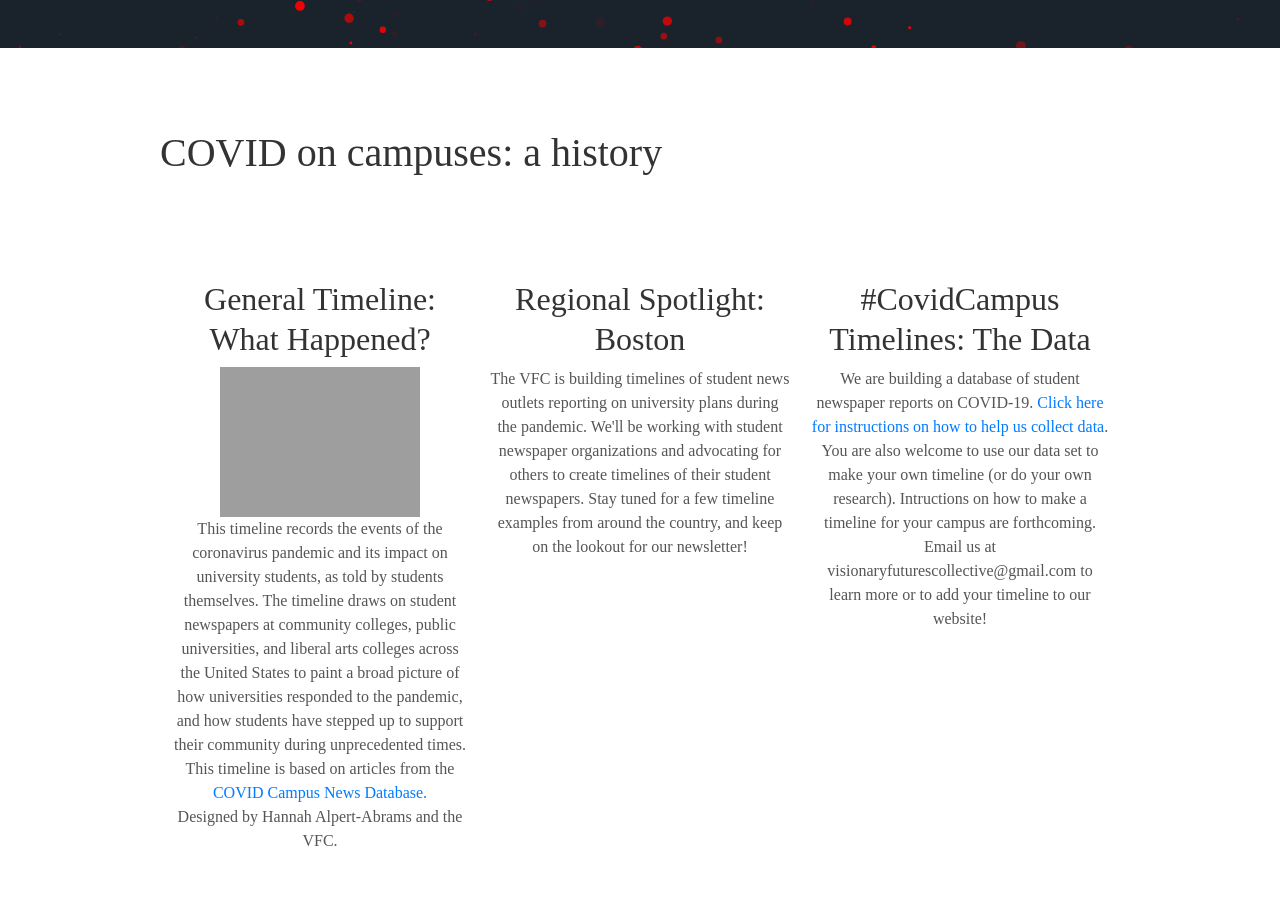
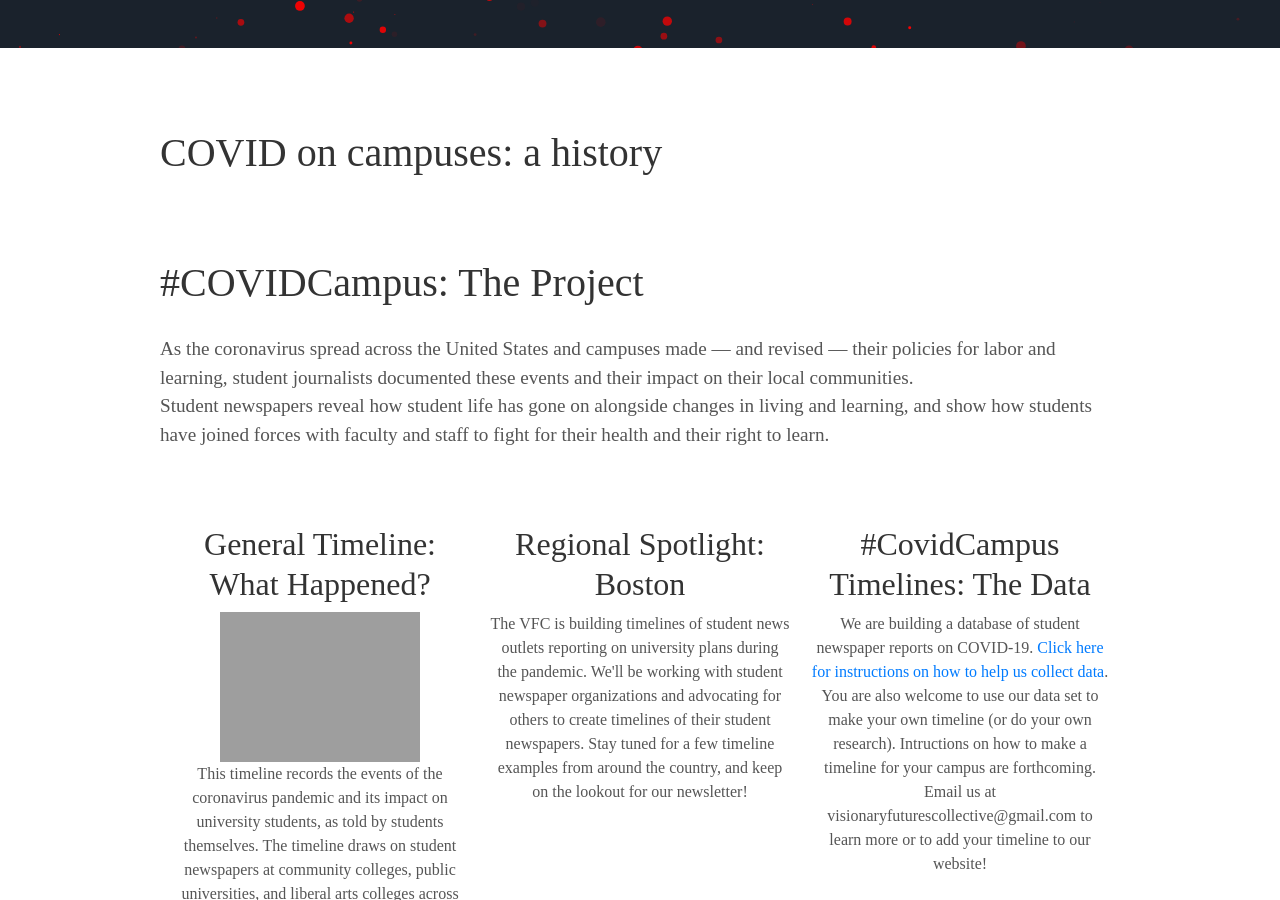
Before and after one commit to visionary-futures-collective/covid19, a Jekyll site: the page built from timeline.md, in a window 1280 px wide and 900 px high, scrolled down 928 px. Built offline with Jekyll 4.4.1, drawn with Linux system fonts in a browser that asks for light colours; some web fonts are replaced; some of the changed text lies outside the part shown.

Commit message:
the layout

```diff
--- a/timeline.md
+++ b/timeline.md
@@ -3,6 +3,11 @@ layout: page
 title: "COVID on campuses: a history"
 permalink: /timeline
 ---
+# #COVIDCampus: The Project
+As the coronavirus spread across the United States and campuses made --- and revised --- their policies for labor and learning, student journalists documented these events and their impact on their local communities.
+
+Student newspapers reveal how student life has gone on alongside changes in living and learning, and show how students have joined forces with faculty and staff to fight for their health and their right to learn.
+
 <div class="user">
   <div class="tech">
     <h2>General Timeline: What Happened?</h2>
```
Also changed, not shown: other parts of timeline.md (+0 -7 lines).
